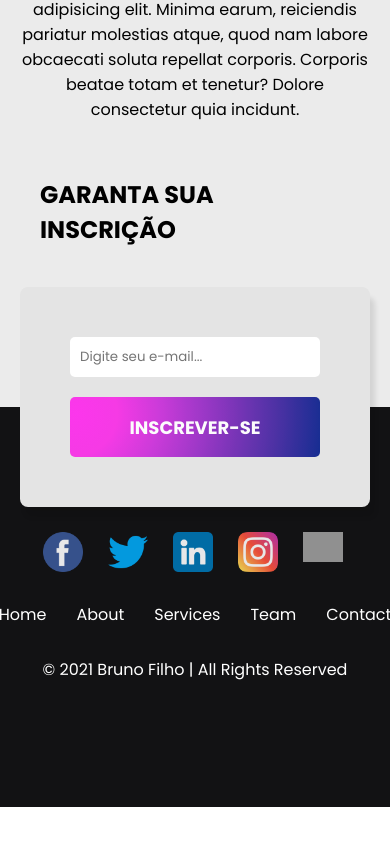
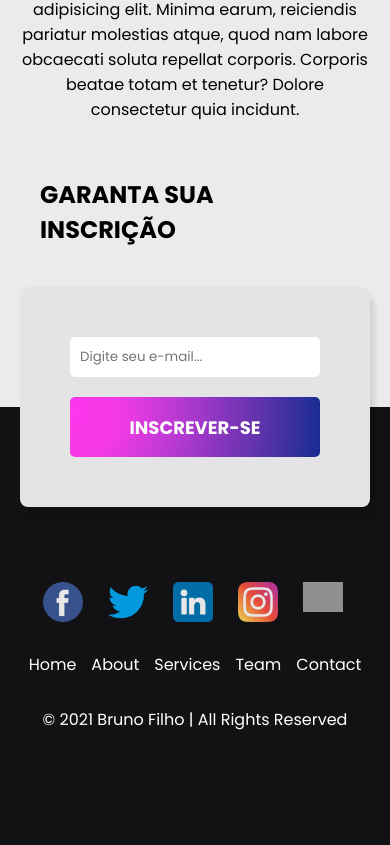
Before and after one commit to brunofilho1/react-landing-page, a React (Create React App) app: page / in a window 390 px wide. Shown: the part 3859-4704 px from the top of the page. Before the commit the page ends 4666 px from the top, so only its background shows below. Built offline with nearby package versions, Linux system fonts and the light colour scheme; grey boxes are pictures that could not be loaded.

Commit message:
making the footer responsive

```diff
--- a/src/components/Footer/styles.scss
+++ b/src/components/Footer/styles.scss
@@ -70,3 +70,33 @@
         }
     }
 }
+
+@media screen and (max-width: 980px) {
+
+}
+@media screen and (max-width: 780px) {
+
+}
+@media screen and (max-width: 580px) {
+
+}
+@media screen and (max-width: 480px) {
+    .footer-page {
+        height: 500px;
+
+        .footer-nav ul {
+            list-style: none;
+            display: flex;
+            gap: 15px;
+
+            li a {
+                text-decoration: none;
+                color: #fff;
+
+                &:hover {
+                    opacity: .7;
+                }
+            }
+        }
+    }
+}
```
